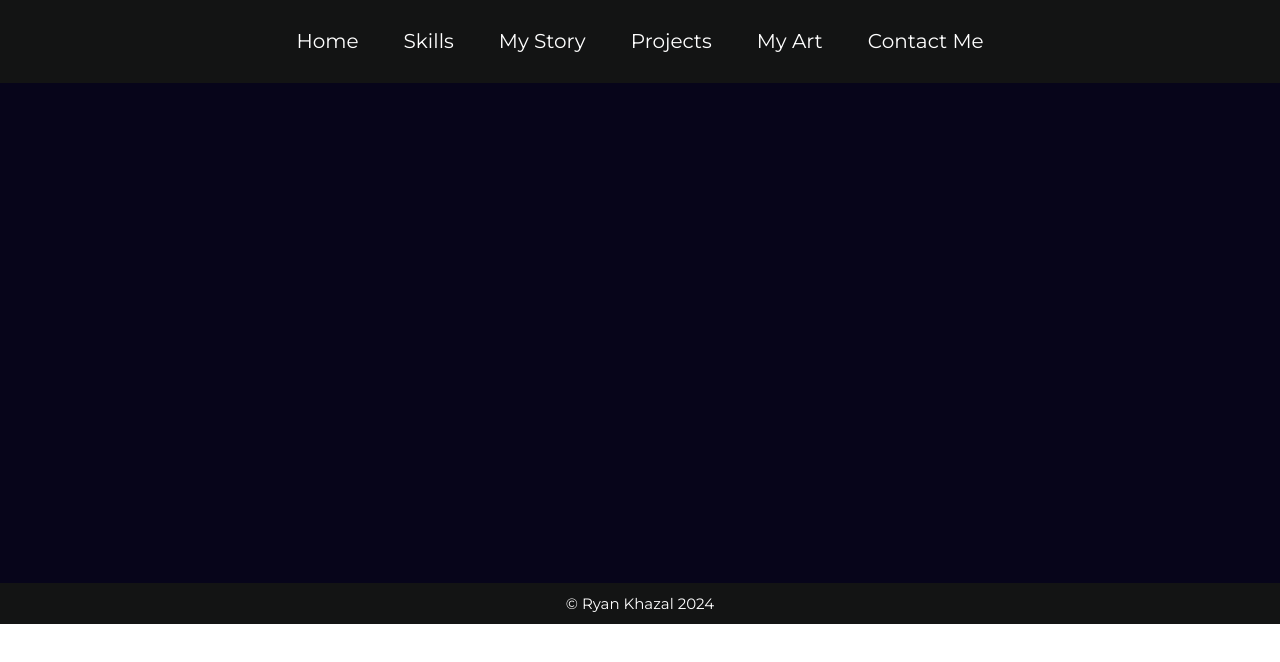
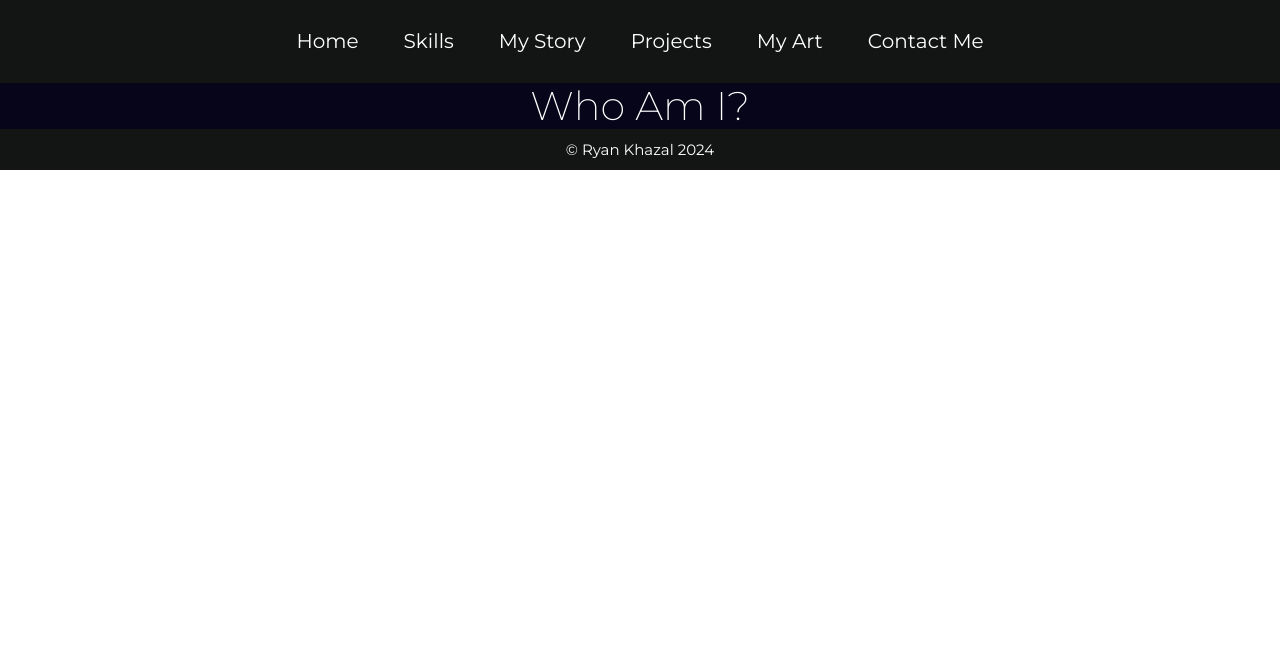
Before and after one commit to Bouderton/about-me, a React (Vite) app in the folder hello-vite/: page /my-story in a window 1280 px wide. Shown: the top 662 px of the page. Built offline with nearby package versions, Linux system fonts and the light colour scheme.

Commit message:
font-weight fix

```diff
--- a/hello-vite/src/components/MyStory/MyStory.css
+++ b/hello-vite/src/components/MyStory/MyStory.css
@@ -1,9 +1,16 @@
-.mystory {
-    height: 500px;
+.my-story {
+    height: 100%;
     width: 100%;
     background-color: #07051a;
+    color: white;
     display: flex;
     align-items: center;
     justify-content: center;
     flex-direction: column;
 }
+
+.my-story__title {
+    font-size: 40px;
+    font-family: "Montserrat-Regular";
+    font-weight: 200;
+}
--- a/hello-vite/src/components/MyStory/MyStory.jsx
+++ b/hello-vite/src/components/MyStory/MyStory.jsx
@@ -6,7 +6,8 @@ const MyStory = () => {
   return (
     <>
       <Nav/>
-    <div className="mystory">
+    <div className="my-story">
+      <h2 className="my-story__title">Who Am I?</h2>
     </div>
       <Footer/>
     </>
--- a/hello-vite/src/vendor/font.css
+++ b/hello-vite/src/vendor/font.css
@@ -7,7 +7,6 @@
 
 @font-face {
   font-family: "Montserrat-Regular";
-  font-weight: normal;
   font-style: normal;
   src: url('./fonts/Montserrat-Regular.ttf') format("woff");
 }
@@ -15,7 +14,6 @@
 
 @font-face {
   font-family: "Montserrat-Italic";
-  font-weight: normal;
   font-style: italic;
   src: url('./fonts/Montserrat-Italic.ttf') format("woff");
 }
```
